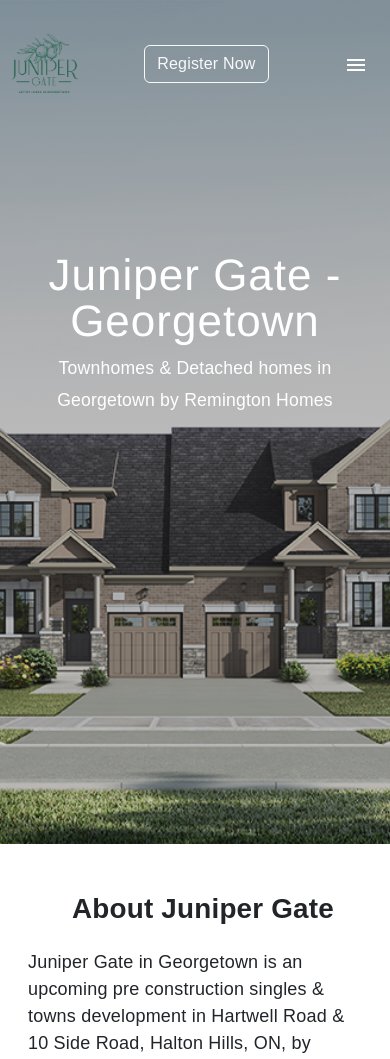
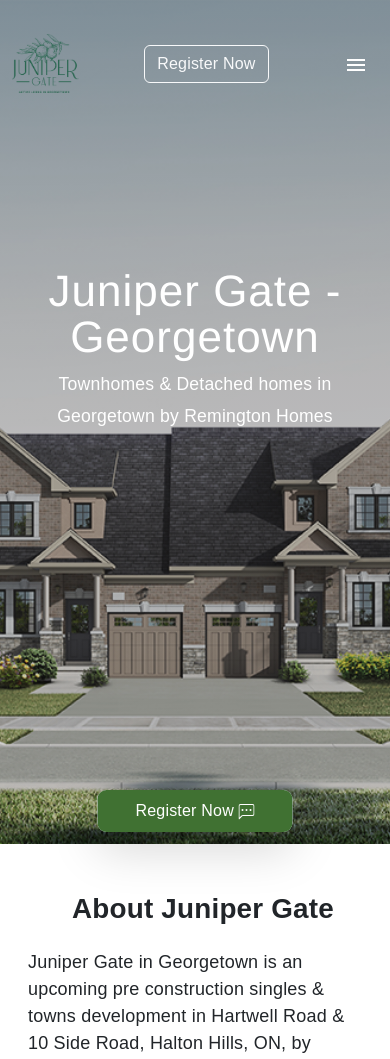
Before and after one commit to udbhavghimire/juniper-gate, a PHP site: page / in a window 390 px wide. Shown: the top 1059 px of the page. Run offline with PHP 8.4, Linux system fonts and the light colour scheme; some libraries are stand-ins or nearby versions; some web fonts are replaced.

Commit message:
navbar and floating contact

```diff
--- a/css/style.css
+++ b/css/style.css
@@ -101,7 +101,6 @@ font-family: "Helvetica Neue" !important;
 .navbar-brand-foot {
     color: rgb(0, 0, 0) !important;
     font-weight: 800;
-    width: 300px;
     margin-right: 0rem !important;
 }
 
@@ -119,10 +118,6 @@ font-family: "Helvetica Neue" !important;
     text-decoration-thickness: 2px;
 }
 
-.transparent-navbar {
-    background-color: transparent;
-    transition: 0.3s;
-}
 
 .solid-navbar {
     background-color: #b4b4b4;
@@ -149,22 +144,15 @@ font-family: "Helvetica Neue" !important;
     text-decoration-thickness: 2px;
 }
 
-
-/* #hero {
+.transparent-navbar {
+    background-color: transparent;
+    position: absolute;
+    top: 0;
+    left: 0;
     width: 100%;
-    height: 100vh;
-    background: linear-gradient(rgba(74, 73, 73, 0.5), rgba(40, 37, 37, 0.2)), url("../images/arbor-west-neighbourhood.jpg") fixed;
-    background-size: cover;
-    position: relative;
+    z-index: 999;
+    transition: 0.3s;
 }
-
-#hero .hero-container {
-    position: relative;
-    display: flex;
-    height: 125vh;
-    justify-content: center;
-    flex-direction: column;
-} */
 
 #hero {
     width: 100%;
@@ -173,12 +161,14 @@ font-family: "Helvetica Neue" !important;
     background-size: cover;
     background-position: center;
     position: relative;
+    padding-top: 80px;
+
 }
 
 #hero .hero-container {
     position: relative;
     display: flex;
-    height: 83vh;
+    height: calc(70vh - 80px);
     justify-content: center;
     flex-direction: column;
 }
@@ -393,7 +383,7 @@ font-family: "Helvetica Neue" !important;
     #hero .hero-container {
         position: relative;
         display: flex;
-        height: 80vh !important;
+        height: 65vh !important;
         justify-content: center;
         flex-direction: column;
     }
@@ -411,10 +401,34 @@ font-family: "Helvetica Neue" !important;
     }
 
     .center-sm {
-        text-align: center;
+        text-align: center !important;
     }
 
     .full-width {
         flex: 0 0 100% !important;
     }
+
+    .fixcontact {
+        bottom: 12px;
+        width: 50%;
+        left: 50%;
+        transform: translateX(-50%);
+        border-radius: 9px;
+        position: fixed !important;
+        z-index: 9999;
+        display: block !important;
+        background-color: #daeff4 !important;
+        border-color: #5bdbff1f !important;
+    }
+
+    .bgggggggg {
+        background-color: #407132 !important;
+        color: #fff !important;
+    }
+
+    .br-m {
+        border-radius: 9px !important;
+        padding-top: .65rem !important;
+        padding-bottom: .65rem !important;
+    }
 }
--- a/index.php
+++ b/index.php
@@ -55,9 +55,9 @@
 
 <body>
 
-    <header class="header-transparent " id="header">
+    <header class="transparent-navbar " id="header">
 
-        <nav class="navbar navbar-expand-lg fixed-top" id="navbar">
+        <nav class="navbar navbar-expand-lg " id="navbar">
             <div class="container pt-2">
                 <a href="/" class="navbar-brand">
                     <img src="images/Juniper-Gate_Logo_Green.png" class="navbar-brand pb-3" alt="">
@@ -462,6 +462,18 @@
         </div>
     </section>
 
+    <div class="floating fixcontact"><a href="#Contact"
+            class="btn bgggggggg br-m text-white w-100 py-2 shadow-lg d-md-none d-block">Register Now
+            <svg xmlns="http://www.w3.org/2000/svg" width="16" height="16" fill="currentColor"
+                class="bi bi-chat-left-dots" viewBox="0 0 16 16">
+                <path
+                    d="M14 1a1 1 0 0 1 1 1v8a1 1 0 0 1-1 1H4.414A2 2 0 0 0 3 11.586l-2 2V2a1 1 0 0 1 1-1h12zM2 0a2 2 0 0 0-2 2v12.793a.5.5 0 0 0 .854.353l2.853-2.853A1 1 0 0 1 4.414 12H14a2 2 0 0 0 2-2V2a2 2 0 0 0-2-2H2z">
+                </path>
+                <path
+                    d="M5 6a1 1 0 1 1-2 0 1 1 0 0 1 2 0zm4 0a1 1 0 1 1-2 0 1 1 0 0 1 2 0zm4 0a1 1 0 1 1-2 0 1 1 0 0 1 2 0z">
+                </path>
+            </svg></a></div>
+
     <section>
         <div class="pt-5 " id="Contact">
             <div class="pt-5 mt-5 " data-aos="fade-up" data-aos-duration="2000" data-aos-delay="50">
@@ -540,10 +552,12 @@
     <footer class="footerr py-5 mb-4 ">
         <div class="container ">
             <div class="row row-cols-1 row-cols-sm-2 row-cols-md-5 pt-5 justify-content-between ">
-                <div class="col-md-5 my-3 fotwidth center-sm px-4 px-md-0 ">
-                    <p class=" ">
-                    <h2 class="navbar-brand-foot fs-4"><a href="https://homebaba.ca/georgetown/juniper-gate"
-                            target="_blank" class="text-dark text-decoration-none">Juniper Gate </a></h2>
+                <div class="col-md-5 my-3  center-sm px-md-0 ">
+                    <p class="center-sm">
+                    <div class="center-sm">
+                        <h2 class="navbar-brand-foot fs-4"><a href="https://homebaba.ca/georgetown/juniper-gate"
+                                target="_blank" class="text-dark text-decoration-none center-sm">Juniper Gate </a></h2>
+                    </div>
                     </p>
                     <span class=" justifyy ">
                         We do not represent the builder. Information provided on this website is gathered from publicly
@@ -600,7 +614,7 @@
     </footer>
 
 
-
+    <!--
     <script>
         // Change navbar background color on scroll
         window.addEventListener('scroll', function () {
@@ -617,7 +631,7 @@
 
             }
         });
-    </script>
+    </script> -->
     <script src="js/silverBox.min.js"></script>
     <script src="https://unpkg.com/aos@2.3.1/dist/aos.js"></script>
     <script>
```
